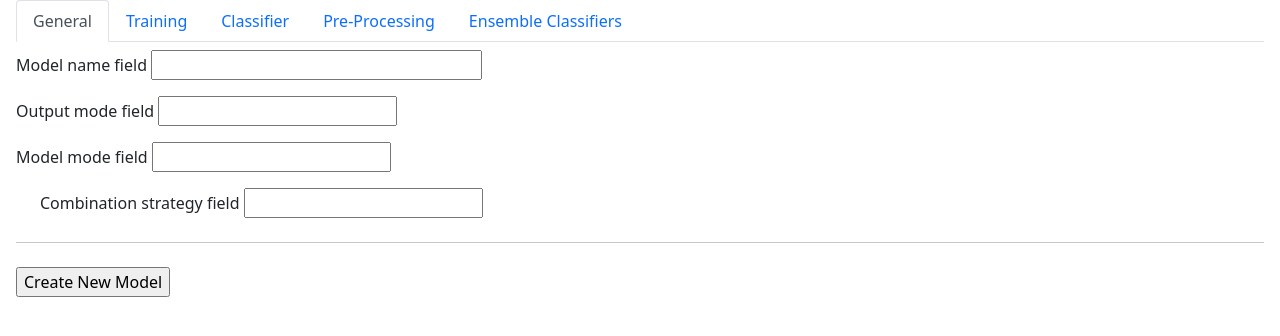
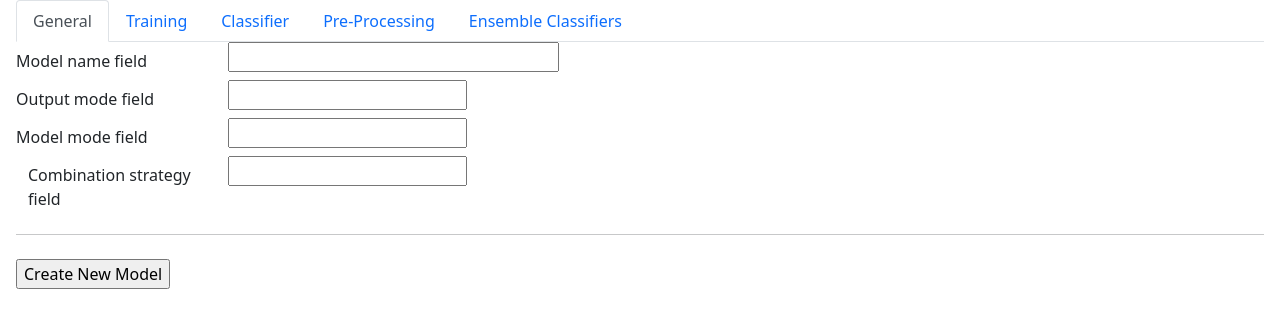
Before and after one commit to mining-design-decisions/maestro-ArchUI, a Python web app: template flask/app/templates/models/create.html in a window 1280 px wide. Shown: the part 56-392 px from the top of the page. Run offline with Jinja, Linux system fonts and the light colour scheme; the template is opened without the code that fills it: most values are stand-ins (such as "Sample title", 1, 10 or a date in 2020); form fields are guessed from the names that the template uses; some libraries are stand-ins or nearby versions.

Commit message:
align form fields
using bootstrap's columns! yay for bootstrap!

```diff
--- a/flask/app/templates/models/create.html
+++ b/flask/app/templates/models/create.html
@@ -2,17 +2,27 @@
 
 {% block subtitle %}New Model{% endblock %}
 
-{% macro render_field(field, type='default') %}
-    <div class="form-group py-2 ">
+{% macro render_field(field, type='default', indent=false) %}
+    {% set field_label = "col-sm-2 col-form-label" %}
+    {% if indent %}
+    {% set field_label = "col-sm-2 col-form-label ps-4" %}
+    {% endif %}
+    <div class="form-group row">
         {% if type == 'size_30' %}
-            <label for="{{field.id}}" title="{{field.description}}">{{field.label.text}}</label>
-            {{ field(title=field.description, size=30) }}
+            <label class="{{field_label}}" for="{{field.id}}" title="{{field.description}}">{{field.label.text}}</label>
+            <div class="col-sm-10">
+                {{ field(title=field.description, size=30) }}
+            </div>
         {% elif type == 'default' %}
-        <label for="{{field.id}}" title="{{field.description}}">{{field.label.text}}</label>
-            {{ field(title=field.description) }}
+            <label class="{{field_label}}" for="{{field.id}}" title="{{field.description}}">{{field.label.text}}</label>
+            <div class="col-sm-10">
+                {{ field(title=field.description) }}
+            </div>
         {% elif type == 'inverted' %}
-            {{ field(title=field.description) }}
-            <label for="{{field.id}}" title="{{field.description}}">{{field.label.text}}</label>
+            <div class="col-sm-10 offset-sm-2">
+                {{ field(title=field.description) }}
+                <label for="{{field.id}}" title="{{field.description}}">{{field.label.text}}</label>
+            </div>
         {% endif %}
     </div>
 {% endmacro %}
@@ -61,8 +71,8 @@
             {{ render_field(form.model_name_field, 'size_30') }}
             {{ render_field(form.output_mode_field) }}
             {{ render_field(form.model_mode_field) }}
-            <div class="ps-4" id="combination_strategy_field_div">
-                {{ render_field(form.combination_strategy_field) }}
+            <div id="combination_strategy_field_div">
+                {{ render_field(form.combination_strategy_field, indent=true) }}
             </div>
         </div>
         {{ render_tab_div('training') }}
@@ -72,17 +82,17 @@
             {{ render_field(form.max_train_field) }}
             {{ render_field(form.architectural_only_field, 'inverted') }}
             {{ render_field(form.project_mode_field) }}
-            <div class="ps-4" id="test_project_field_div">
-                {{ render_field(form.test_project_field, 'size_30') }}
+            <div id="test_project_field_div">
+                {{ render_field(form.test_project_field, 'size_30', indent=true) }}
             </div>
             {{ render_field(form.class_balancer_field) }}
             {{ render_field(form.apply_ontology_classes_field, 'inverted') }}
             {{ render_field(form.batch_size_field) }}
             {{ render_field(form.use_early_stopping_field, 'inverted') }}
-            <div id="early_stopping_div" class="ps-4">
-                {{ render_field(form.early_stopping_patience_field) }}
-                {{ render_field(form.early_stopping_min_delta_field) }}
-                {{ render_field(form.early_stopping_attribute_field) }}
+            <div id="early_stopping_div">
+                {{ render_field(form.early_stopping_patience_field, indent=true) }}
+                {{ render_field(form.early_stopping_min_delta_field, indent=true) }}
+                {{ render_field(form.early_stopping_attribute_field, indent=true) }}
             </div>
         </div>
 
@@ -132,60 +142,75 @@
 
 {# shared lib #}
 <script>
-function generate_hparam_html(hp, prefix="") {
+function generate_hparam_html(hp, prefix="", size="small") {
     new_html = ''
+    col_a = "sm-2"
+    col_b = "sm-10"
+    if (size == "large") {
+        col_a = "sm-4"
+        col_b = "sm-8"
+    }
 
     hp.forEach(hparam => {
         tooltip = `[min, max] = [${hparam.min}, ${hparam.max}] -- default = ${hparam.default}`
-        new_html += '<div class="form-group py-2">\n'
+        new_html += '<div class="form-group row">\n'
 
         switch(hparam.name) {
             case 'loss':
-                new_html += `<label title="${tooltip}" for="${prefix}hparam_${hparam.name}">${hparam.name} </label>\n`
+                new_html += `<label class="col-${col_a}" col-form-label" title="${tooltip}" for="${prefix}hparam_${hparam.name}">${hparam.name} </label>\n`
+                new_html += `<div class="col-${col_b}">`
                 new_html += `<select title="${tooltip}" name="${prefix}hparam_${hparam.name}" id="${prefix}hparam_${hparam.name}">\n`
                 options = ['crossentropy', 'hinge']
                 options.forEach(option => {
                     new_html += `<option value="${option}">${option}</option>\n`
                 })
                 new_html += `</select>\n`
-                new_html += '</div>\n'
+                new_html += '</div></div>\n'
                 break;
 
             case 'optimizer':
-                new_html += `<label title="${tooltip}" for="${prefix}hparam_${hparam.name}">${hparam.name} </label>\n`
+                new_html += `<label class="col-${col_a} col-form-label" title="${tooltip}" for="${prefix}hparam_${hparam.name}">${hparam.name} </label>\n`
+                new_html += `<div class="col-${col_b}">`
                 new_html += `<select title="${tooltip}" name="${prefix}hparam_${hparam.name}" id="${prefix}hparam_${hparam.name}" onchange="optimizerChange('${prefix}')">\n`
                 options = ['adam', 'sgd']
                 options.forEach(option => {
                     new_html += `<option value="${option}">${option}</option>\n`
                 })
                 new_html += `</select>\n`
-                new_html += '</div>\n'
+                new_html += '</div></div>\n'
 
                 // need to allow users to input a float for the sgd
-                new_html += `<div class='ps-4 d-none' id='${prefix}hparam_optimizer_sgd_container'>\n`
-                new_html += `<div class='form-group py-2'\n`
+                new_html += `<div class='d-none' id='${prefix}hparam_optimizer_sgd_container'>\n`
+                new_html += `<div class='form-group row'>\n`
                 // got below from https://keras.io/api/optimizers/sgd/
                 tooltip = "Float hyperparameter >= 0 that accelerates gradient descent in the relevant direction and dampens oscillations. Defaults to 0, i.e., vanilla gradient descent."
                 name = "hparam_optimizer_sgdvalue"
-                new_html += `<label title="${tooltip}" for="${prefix}${name}">SGD Momentum</label>\n`
+                new_html += `<label class="col-${col_a} col-form-label ps-4" title="${tooltip}" for="${prefix}${name}">SGD Momentum</label>\n`
+                new_html += `<div class="col-${col_b}">`
                 new_html += `<input title="${tooltip}" type="number" size="10" name="${prefix}${name}" id="${prefix}${name}" value="0.0">\n`
-                new_html += `</div>\n`
+                new_html += `</div></div>\n`
                 new_html += `</div>\n`
                 break;
 
             default:
                 switch(hparam.type) {
                     case 'str':
-                        new_html += `<label title="${tooltip}" for="${prefix}hparam_${hparam.name}">${hparam.name} </label>\n`
+                        new_html += `<label class="col-${col_a} col-form-label" title="${tooltip}" for="${prefix}hparam_${hparam.name}">${hparam.name} </label>\n`
+                        new_html += `<div class="col-${col_b}">`
                         new_html += `<input title="${tooltip}" type="text" size="30" name="${prefix}hparam_${hparam.name}" id="${prefix}hparam_${hparam.name}">\n`
+                        new_html += `</div>`
                         break;
                     case 'int':
-                        new_html += `<label title="${tooltip}" for="${prefix}hparam_${hparam.name}">${hparam.name} </label>\n`
+                        new_html += `<label class="col-${col_a} col-form-label" title="${tooltip}" for="${prefix}hparam_${hparam.name}">${hparam.name} </label>\n`
+                        new_html += `<div class="col-${col_b}">`
                         new_html += `<input title="${tooltip}" type="number" size="10" name="${prefix}hparam_${hparam.name}" id="${prefix}hparam_${hparam.name}">\n`
+                        new_html += `</div>`
                         break;
                     case 'bool':
+                        new_html += `<div class="col-${col_b} offset-${col_a}">`
                         new_html += `<input title="${tooltip}" type="checkbox" size="1" name="${prefix}hparam_${hparam.name}" id="${prefix}hparam_${hparam.name}">\n`
                         new_html += `<label title="${tooltip}" for="${prefix}hparam_${hparam.name}"> ${hparam.name}</label>\n`
+                        new_html += `</div>`
                         break;
                     default:
                         console.log('ERROR: unhandled type: ' + hparam.type)
@@ -198,24 +223,37 @@ function generate_hparam_html(hp, prefix="") {
     return new_html
 }
 
-function generate_inmode_param_html(params, prefix="") {
+function generate_inmode_param_html(params, prefix="", size="small") {
+    col_a = "sm-2"
+    col_b = "sm-10"
+    if (size == "large") {
+        col_a = "sm-4"
+        col_b = "sm-8"
+    }
+
     result = ''
     params.forEach(param => {
         if (param.name.startsWith('pretrained-')) return;
 
-        result += '<div class="form-group py-2">\n'
+        result += '<div class="form-group row">\n'
         switch(param.type) {
             case 'str':
-                result += `<label title="${param.desc}" for="${prefix}param_${param.name}">${param.name} </label>\n`
+                result += `<label class="col-${col_a} col-form-label" title="${param.desc}" for="${prefix}param_${param.name}">${param.name} </label>\n`
+                result += `<div class="col-${col_b}">`
                 result += `<input title="${param.desc}" type="text" size="30" name="${prefix}param_${param.name}" id="${prefix}param_${param.name}">\n`
+                result += `</div>`
                 break;
             case 'int':
-                result += `<label title="${param.desc}" for="${prefix}param_${param.name}">${param.name} </label>\n`
+                result += `<label class="col-${col_a} col-form-label" title="${param.desc}" for="${prefix}param_${param.name}">${param.name} </label>\n`
+                result += `<div class="col-${col_b}">`
                 result += `<input title="${param.desc}" type="number" size="10" name="${prefix}param_${param.name}" id="${prefix}param_${param.name}">\n`
+                result += `</div>`
                 break;
             case 'bool':
+                result += `<div class="col-${col_b} offset-${col_a}">`
                 result += `<input title="${param.desc}" type="checkbox" size="1" name="${prefix}param_${param.name}" id="${prefix}param_${param.name}">\n`
                 result += `<label title="${param.desc}" for="${prefix}param_${param.name}"> ${param.name}</label>\n`
+                result += `</div>`
                 break;
             default:
                 console.log('ERROR: unhandled type: ' + param.type)
@@ -291,7 +329,7 @@ document.getElementById('model_mode_field').onchange = function() {
             })
             document.getElementById('meta-classifier-tab-header').setAttribute('class', 'nav-item d-none')
             // disable combination_strategy_field_div
-            document.getElementById('combination_strategy_field_div').setAttribute('class', 'ps-4 d-none')
+            document.getElementById('combination_strategy_field_div').setAttribute('class', 'd-none')
             break;
         case 'ensemble':
             // enable ensemble-exclusive
@@ -306,7 +344,7 @@ document.getElementById('model_mode_field').onchange = function() {
                 document.getElementById(tab+'-tab-header').setAttribute('class', 'nav-item d-none')
             })
             // enable combination_strategy_field_div
-            document.getElementById('combination_strategy_field_div').setAttribute('class', 'ps-4')
+            document.getElementById('combination_strategy_field_div').setAttribute('class', '')
             break;
     }
 }
@@ -330,7 +368,7 @@ function ensemble_classifier_generate_classifier(idx) {
     // hparams
     result += `<div id="${id}_hparams_div">`
     hp = {{hyper_params|tojson|safe}}[options[0]]
-    result += generate_hparam_html(hp, `ens${idx}_`)
+    result += generate_hparam_html(hp, `ens${idx}_`, size="large")
     result += `</div>`
 
     return result
@@ -340,7 +378,7 @@ function ens_class_onchange(idx) {
     id=`ens_class_${idx}`
     selected_classifier = document.getElementById(`${id}_select`).value
     hp = {{hyper_params|tojson|safe}}[selected_classifier]
-    new_hp_html = generate_hparam_html(hp, `ens${idx}_`)
+    new_hp_html = generate_hparam_html(hp, `ens${idx}_`, size="large")
     document.getElementById(`${id}_hparams_div`).innerHTML = new_hp_html
 
     // change input generator thingy
@@ -372,7 +410,7 @@ function ensemble_classifier_generate_input(idx) {
 
     // params
     result += `<div id="${id}_params_div">`
-    result += generate_inmode_param_html(params, `ens${idx}_`)
+    result += generate_inmode_param_html(params, `ens${idx}_`, size="large")
     result += `</div>`
 
     return result
@@ -382,7 +420,7 @@ function ens_input_onchange(idx) {
     id = `ens_input_${idx}`
     selected_inmode = document.getElementById(`${id}_select`).value
     params = {{inmode_params|tojson|safe}}[selected_inmode]
-    new_param_html = generate_inmode_param_html(params, `ens${idx}_`)
+    new_param_html = generate_inmode_param_html(params, `ens${idx}_`, size="large")
     document.getElementById(`${id}_params_div`).innerHTML = new_param_html
 }
 
@@ -415,10 +453,10 @@ document.getElementById('project_mode_field').onchange = function() {
     selected = this.value.toLowerCase()
     switch (selected) {
         case 'test-project':
-            document.getElementById('test_project_field_div').setAttribute('class', 'ps-4')
+            document.getElementById('test_project_field_div').setAttribute('class', '')
             break;
         default:
-            document.getElementById('test_project_field_div').setAttribute('class', 'ps-4 d-none')
+            document.getElementById('test_project_field_div').setAttribute('class', 'd-none')
     }
 }
 document.getElementById('project_mode_field').onchange()
@@ -426,10 +464,10 @@ document.getElementById('project_mode_field').onchange()
 document.getElementById('use_early_stopping_field').onchange = function() {
     toChange = document.getElementById('early_stopping_div')
     if (this.checked) {
-        toChange.setAttribute('class', 'ps-4')
+        toChange.setAttribute('class', '')
     }
     else {
-        toChange.setAttribute('class', 'ps-4 d-none')
+        toChange.setAttribute('class', 'd-none')
     }
 }
 document.getElementById('use_early_stopping_field').onchange()
@@ -439,10 +477,10 @@ function optimizerChange(prefix='') {
     selected = document.getElementById(`${prefix}hparam_optimizer`).value.toLowerCase()
     switch(selected) {
         case 'sgd':
-            elementToChange.setAttribute('class', 'ps-4')
+            elementToChange.setAttribute('class', '')
             break;
         default:
-            elementToChange.setAttribute('class', 'ps-4 d-none')
+            elementToChange.setAttribute('class', 'd-none')
             break;
     }
 }
```
